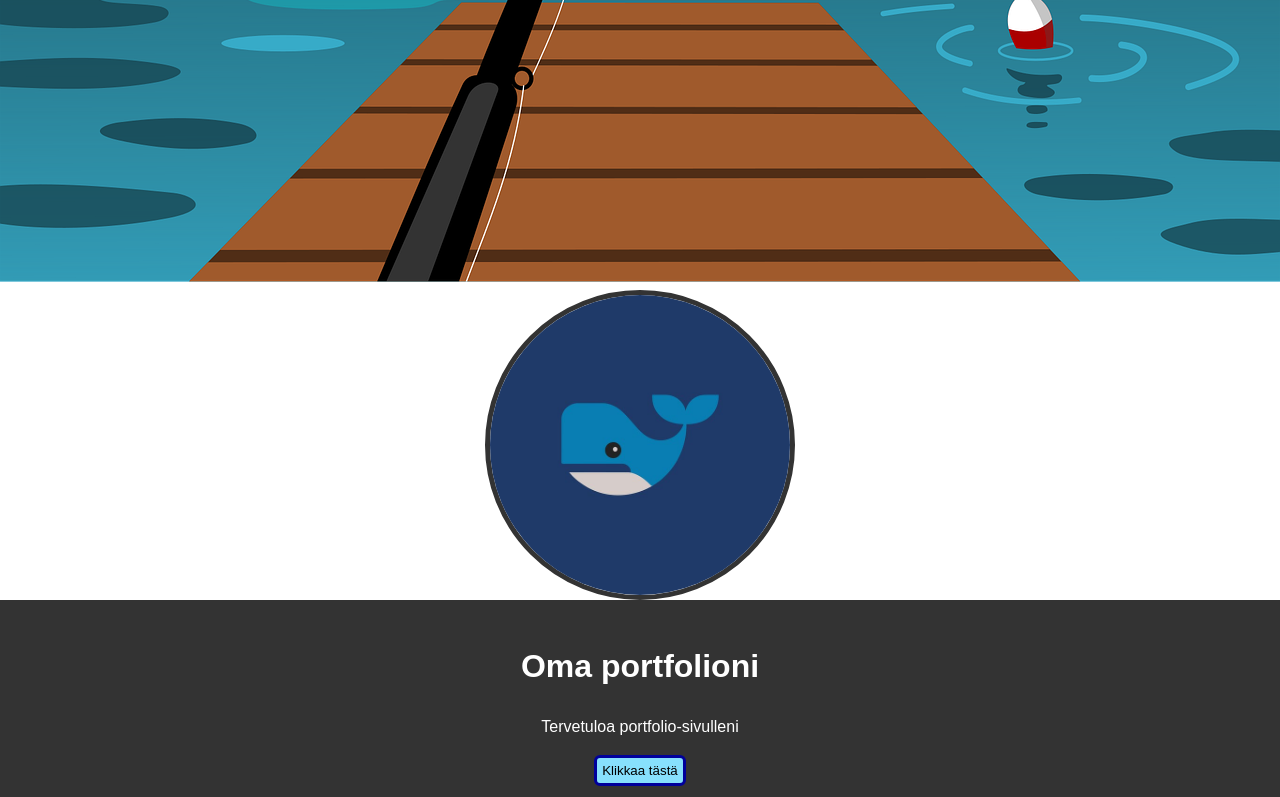
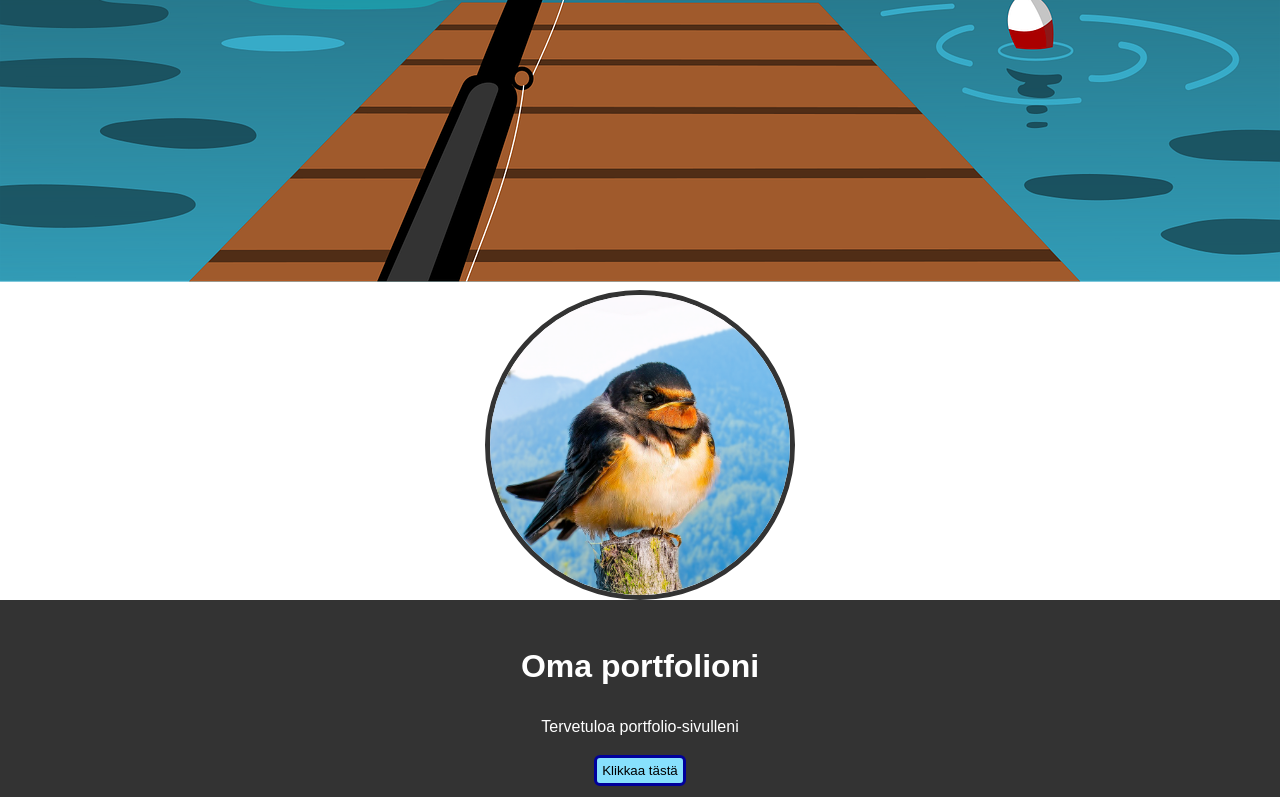
Before and after one commit to Eer0K/Portfolio-projekti, a plain HTML site: page index.html in a window 1280 px wide. Shown: the part 572-1369 px from the top of the page. Drawn offline with Linux system fonts and the light colour scheme.

Commit message:
profiilikuvan päivitys

```diff
--- a/index.html
+++ b/index.html
@@ -8,7 +8,7 @@
 </head>
 <body>
     <img src="img/banneri.jpg" alt="banneri kuva" width="100%">
-    <img src="img/profiili-kuva.jpg" alt="profiili-kuva" class="kuva">
+    <img src="img/lintu.png" alt="profiili-kuva" class="kuva">
 
     <header>
       <h1>Oma portfolioni</h1>
```
